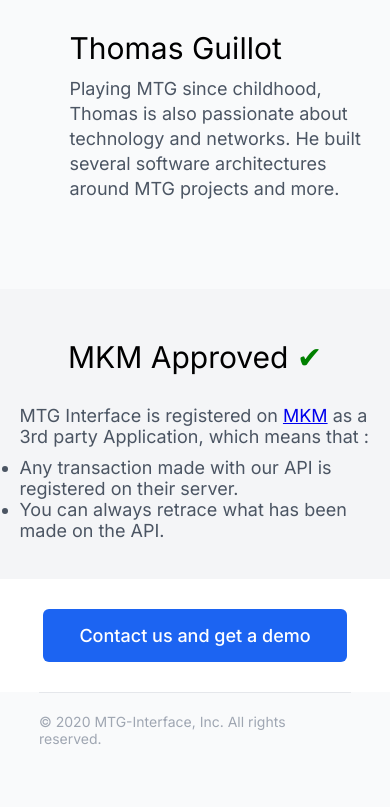
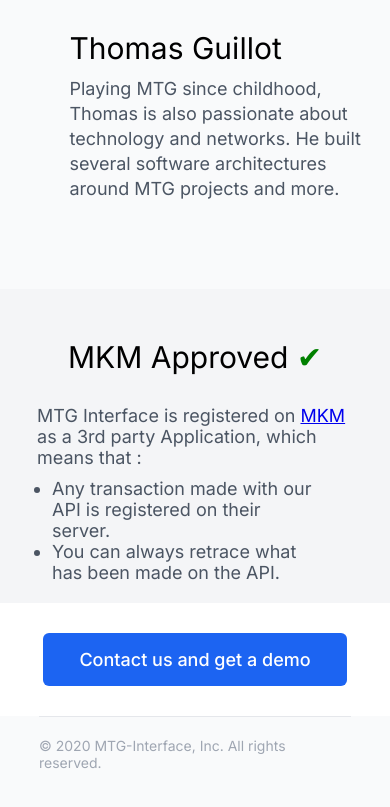
Before and after one commit to YoannBuzenet/mbi_web, a Next.js app: page /aboutUs in a window 390 px wide. Shown: the part 1044-1851 px from the top of the page. Built offline with nearby package versions, Linux system fonts and the light colour scheme.

Commit message:
CSS fix for responsive

```diff
--- a/style.css
+++ b/style.css
@@ -519,6 +519,15 @@
     max-width: 90%;
     margin: 0 auto;
   }
+
+  .mkm-section > div > p:nth-of-type(2) {
+    width: 90%;
+    margin: auto;
+  }
+  .mkm-section p ul {
+    width: 90%;
+    padding-left: 1.5rem;
+  }
 }
 
 /**********************/
```
